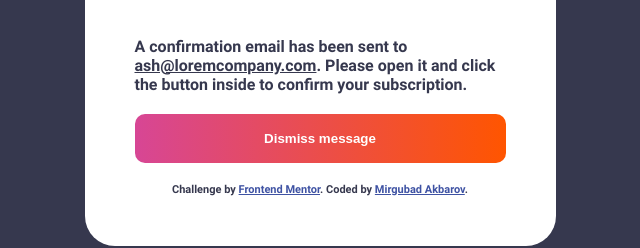
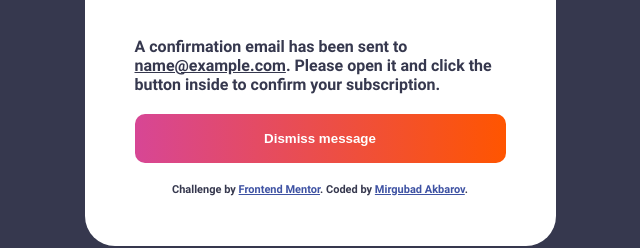
Before and after one commit to Mirgubad/newsletter-sign-up-with-success-message-main, a plain HTML site: page index.html in a window 1280 px wide. Both pictures are taken after typing "name@example.com" into the empty fields and a click on the button "Subscribe to monthly newsletter". Shown: the part 404-652 px from the top of the page, 320-960 px from the left. Drawn offline with Linux system fonts and the light colour scheme.

Commit message:
user email updated

```diff
--- a/assets/script/script.js
+++ b/assets/script/script.js
@@ -5,6 +5,7 @@ document.addEventListener("DOMContentLoaded", () => {
     const successMessage = document.getElementById("success-message");
     const modal = document.getElementById("modal");
     const dismissButton = document.getElementById("dismiss-button");
+    const userEmail = document.getElementById("userEmail");
 
     if (!subscribeForm || !emailInput || !validationMessage || !successMessage || !modal || !dismissButton) return;
 
@@ -22,6 +23,8 @@ document.addEventListener("DOMContentLoaded", () => {
         if (isValid) {
             successMessage.classList.replace("d-none", "d-block");
             modal.classList.add("d-none");
+            userEmail.textContent = email
+            userEmail.setAttribute("href", `mailto:${email}`);
             subscribeForm.reset(); // Reset input field after submission
         }
     });
--- a/index.html
+++ b/index.html
@@ -79,8 +79,8 @@
         <h2 class="modal-title">Thanks for subscribing!</h2>
         <p class="success-text">
           A confirmation email has been sent to
-          <a href="mailto:ash@loremcompany.com">ash@loremcompany.com</a>. Please
-          open it and click the button inside to confirm your subscription.
+          <a id="userEmail"></a>. Please open it and click the button inside to
+          confirm your subscription.
         </p>
         <button id="dismiss-button" class="submit-button">
           Dismiss message
```
